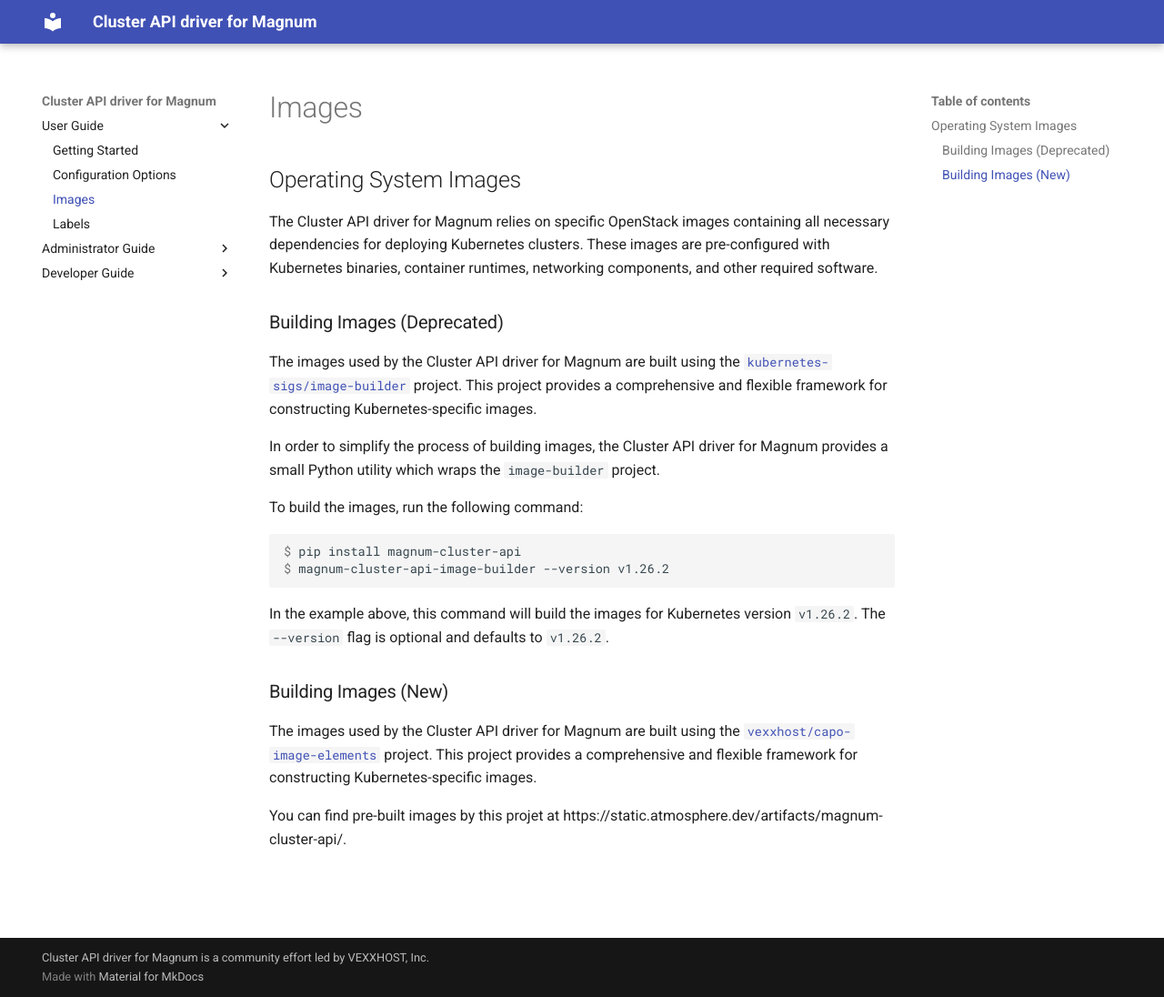
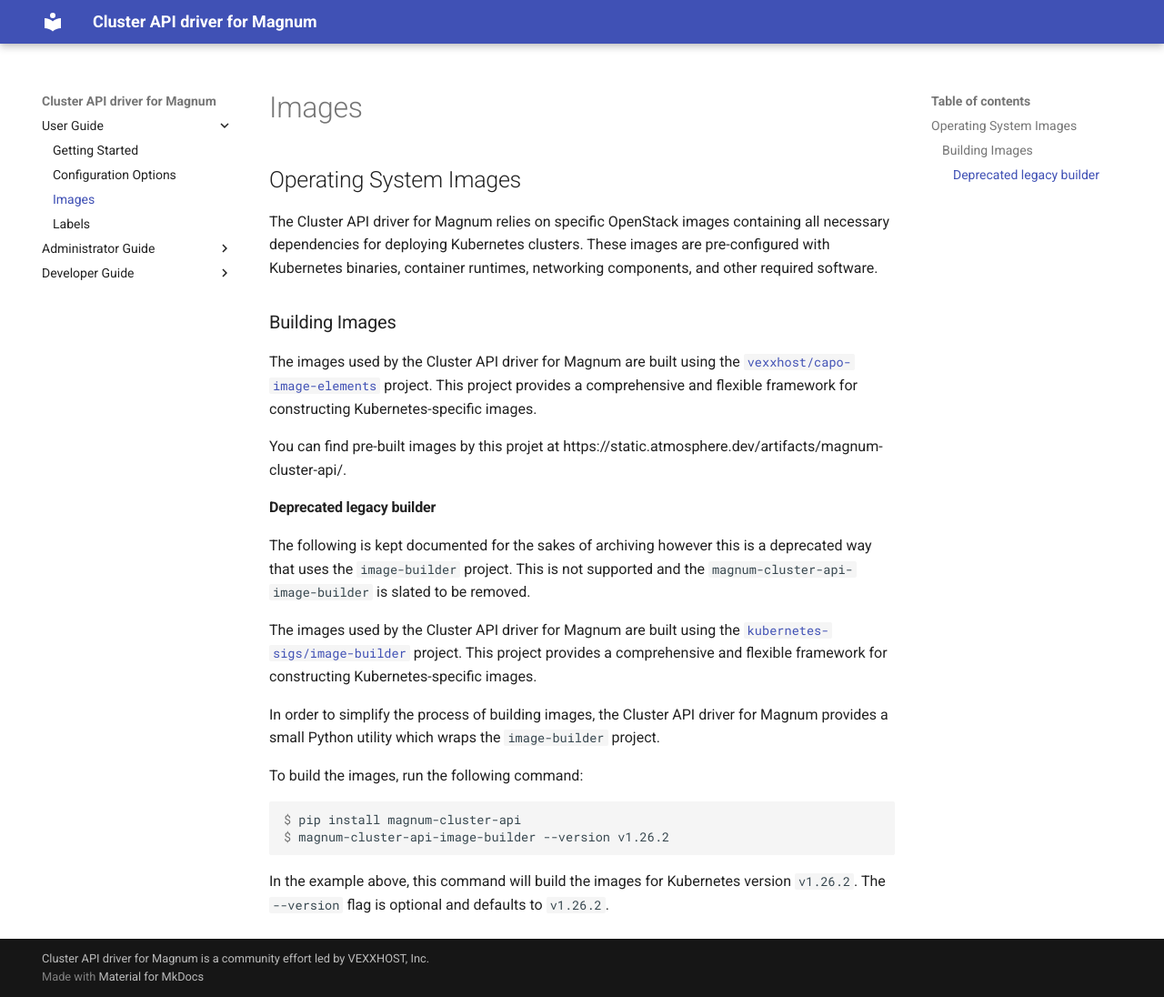
Before and after one commit to vexxhost/magnum-cluster-api, an MkDocs documentation site: the page built from docs/user/images.md, in a window 1280 px wide and 1096 px high. Shown: the whole window at 91% size. Built offline with MkDocs 1.6.1 and Material for MkDocs 9.7.7, drawn with Linux system fonts in a browser that asks for light colours.

Commit message:
Update images.md

```diff
--- a/docs/user/images.md
+++ b/docs/user/images.md
@@ -7,8 +7,22 @@
 pre-configured with Kubernetes binaries, container runtimes, networking
 components, and other required software.
 
+### Building Images
 
-### Building Images (Deprecated)
+The images used by the Cluster API driver for Magnum are built using the
+[`vexxhost/capo-image-elements`](https://github.com/vexxhost/capo-image-elements)
+project. This project provides a comprehensive and flexible framework for
+constructing Kubernetes-specific images.
+
+You can find pre-built images by this projet at
+https://static.atmosphere.dev/artifacts/magnum-cluster-api/.
+
+#### Deprecated legacy builder
+
+The following is kept documented for the sakes of archiving however this
+is a deprecated way that uses the `image-builder` project.  This is not
+supported and the `magnum-cluster-api-image-builder` is slated to be
+removed.
 
 The images used by the Cluster API driver for Magnum are built using the
 [`kubernetes-sigs/image-builder`](https://github.com/kubernetes-sigs/image-builder)
@@ -27,13 +41,3 @@
 
 In the example above, this command will build the images for Kubernetes version
 `v1.26.2`. The `--version` flag is optional and defaults to `v1.26.2`.
-
-### Building Images (New)
-
-The images used by the Cluster API driver for Magnum are built using the
-[`vexxhost/capo-image-elements`](https://github.com/vexxhost/capo-image-elements)
-project. This project provides a comprehensive and flexible framework for
-constructing Kubernetes-specific images.
-
-You can find pre-built images by this projet at
-https://static.atmosphere.dev/artifacts/magnum-cluster-api/.
```
